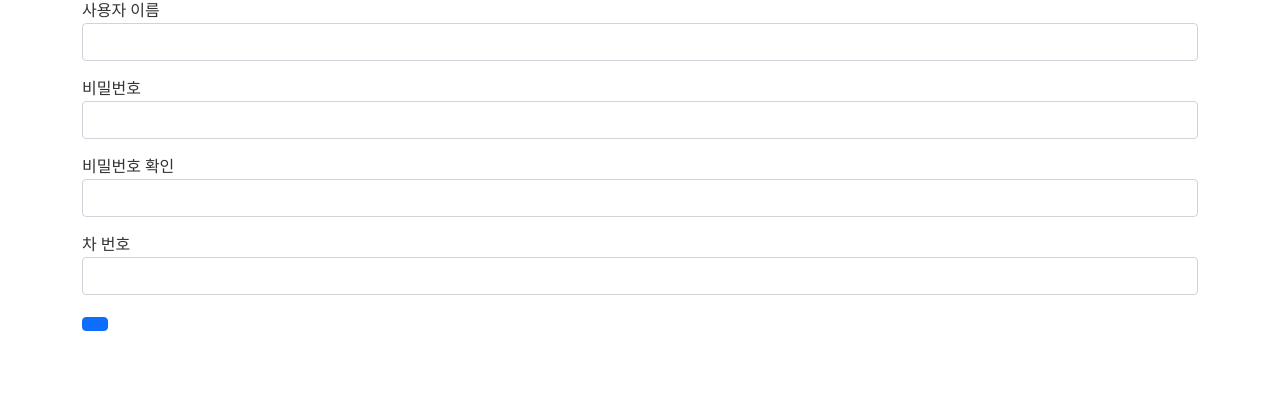
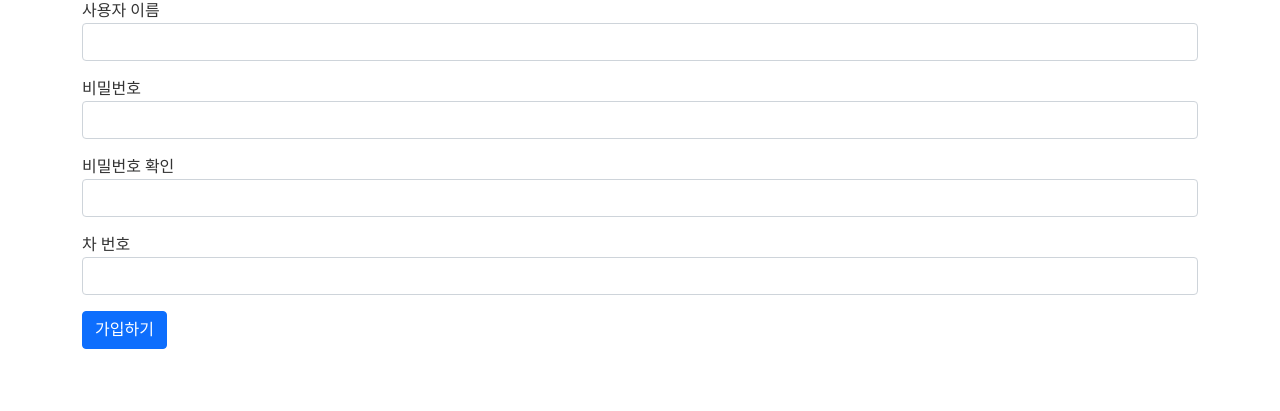
Before and after one commit to sjin1105/ParkingReservationProject-kubernetes, a Django app: template django/mysite/templates/common/signup.html in a window 1280 px wide. Shown: the part 73-484 px from the top of the page. Run offline with Django 4.2, Linux system fonts and the light colour scheme; the template is opened without the code that fills it, so the values that code supplies are empty; some libraries are stand-ins or nearby versions; some web fonts are replaced.

Commit message:
Update signup.html

```diff
--- a/django/mysite/templates/common/signup.html
+++ b/django/mysite/templates/common/signup.html
@@ -24,7 +24,7 @@
             <input type="text" class="form-control" name="first_name" id="first_name"
                    value="{{ form.first_name.value|default_if_none:'' }}">
         </div>
-        <button type="submit" class="btn btn-primary"></button>
+        <button type="submit" class="btn btn-primary">가입하기</button>
     </form>
 </div>
 {% endblock %}
```
